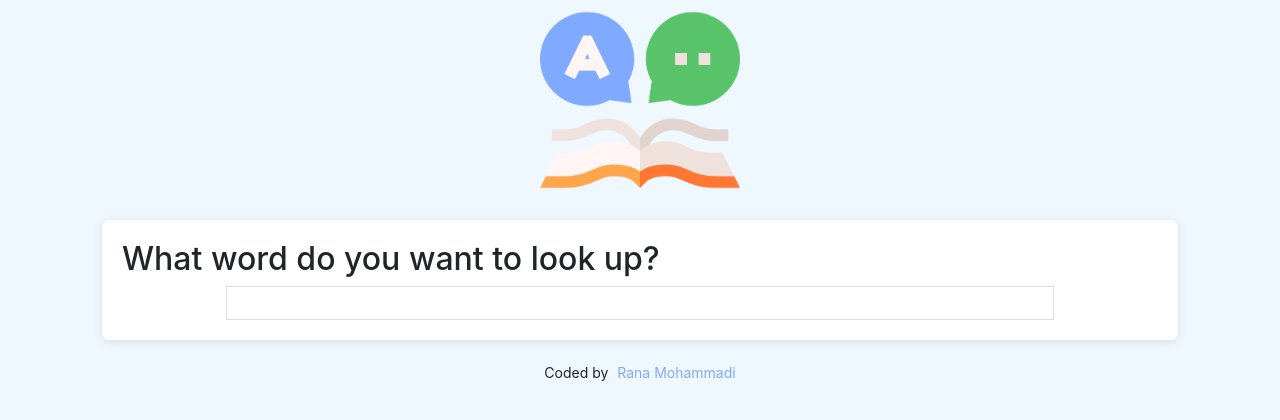
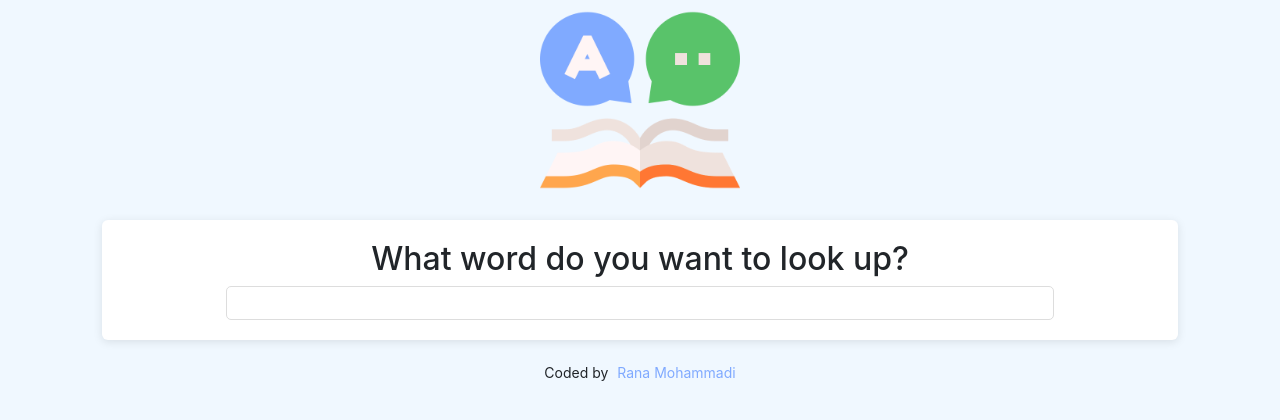
Before and after one commit to RanaMohammadi/dictionary-project, a React (Create React App) app: page / in a window 1280 px wide. Shown: the top 420 px of the page. Built offline with nearby package versions, Linux system fonts and the light colour scheme.

Commit message:
minor fix

```diff
--- a/src/Dictionary.css
+++ b/src/Dictionary.css
@@ -6,6 +6,7 @@
   color: #333;
   padding: 4px 6px;
   border: 1px solid #ddd;
+  border-radius: 5px;
 }
 section {
   background-color: white;
@@ -14,3 +15,6 @@ section {
   border-radius: 6px;
   box-shadow: 0px 2px 10px rgb(0 0 0 / 10%);
 }
+.question {
+  text-align: center;
+}
--- a/src/Dictionary.js
+++ b/src/Dictionary.js
@@ -20,7 +20,7 @@ export default function Dictionary() {
   return (
     <div className="Dictionary mt-3">
       <section>
-        <h2>What word do you want to look up?</h2>
+        <h2 className="question">What word do you want to look up?</h2>
         <form className="form" onSubmit={handleSubmit}>
           <input type="search" onChange={handleKeyword} />
         </form>
```
